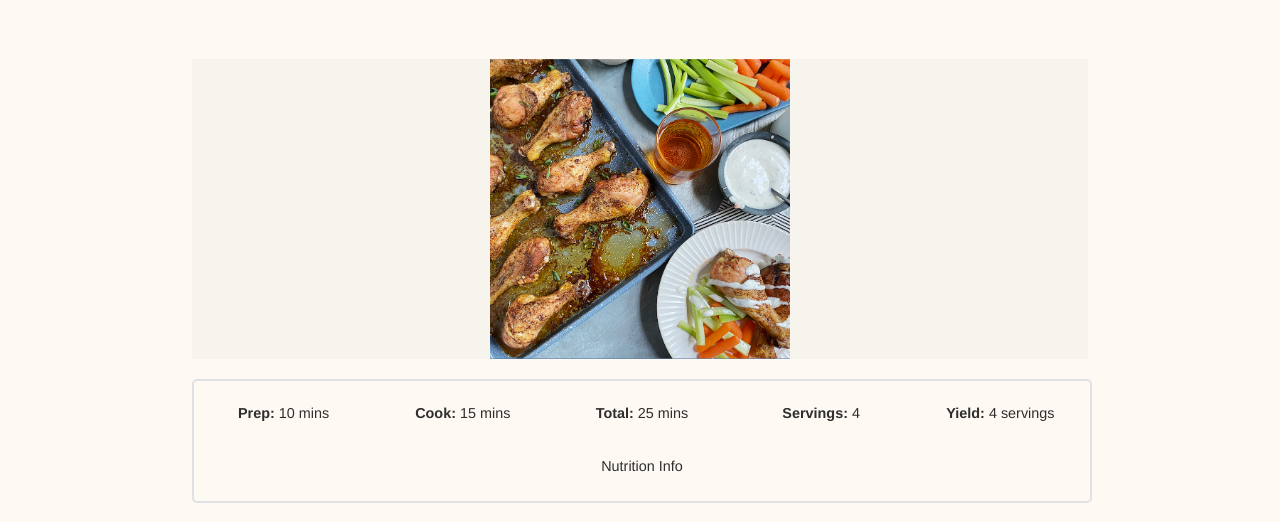
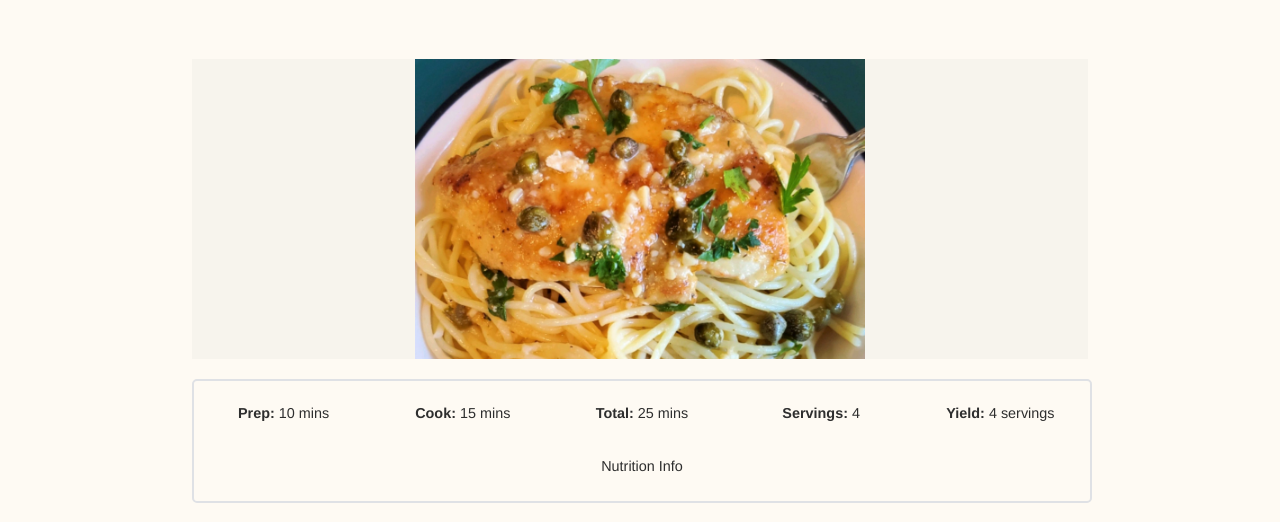
Before and after one commit to rhnsct/the_odin_project, a plain HTML site: page docs/pages/chicken-piccata.html in a window 1280 px wide. Shown: the part 149-671 px from the top of the page. Drawn offline with Linux system fonts and the light colour scheme; a web font is replaced by a local one.

Commit message:
fixed incorrect image

```diff
--- a/docs/pages/chicken-piccata.html
+++ b/docs/pages/chicken-piccata.html
@@ -24,7 +24,7 @@
         <div class="box">
             <div>
                 <div class="image-box">
-                    <img class="recipe-image" src="../images/baked-wings.jpeg">
+                    <img class="recipe-image" src="../images/chicken-piccata.jpeg">
                 </div>
                 <div class="meal-info" style="border: 2px solid #dfe1e5;">
                     <div class="info-list">
```
